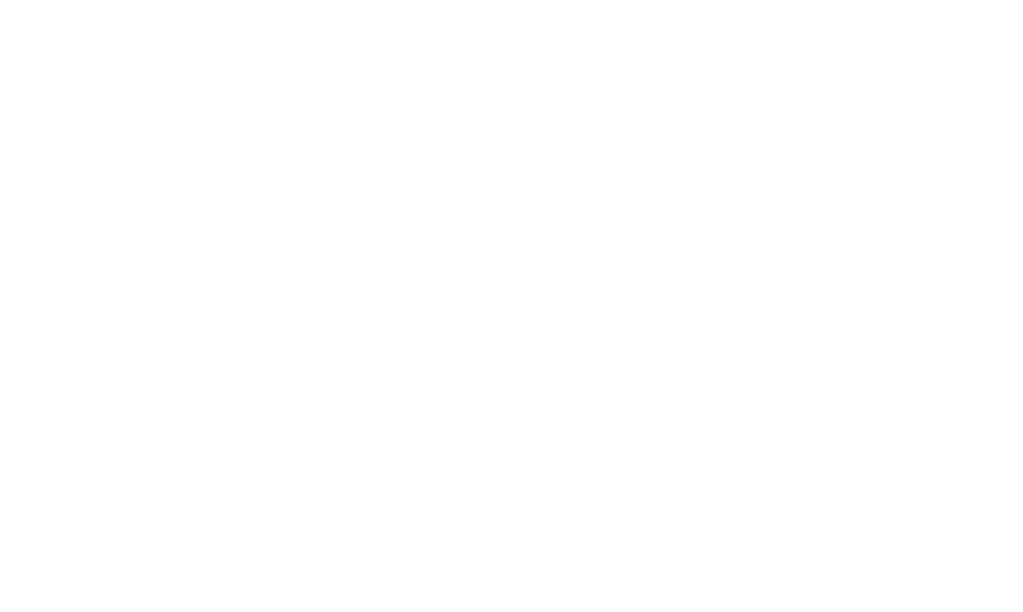
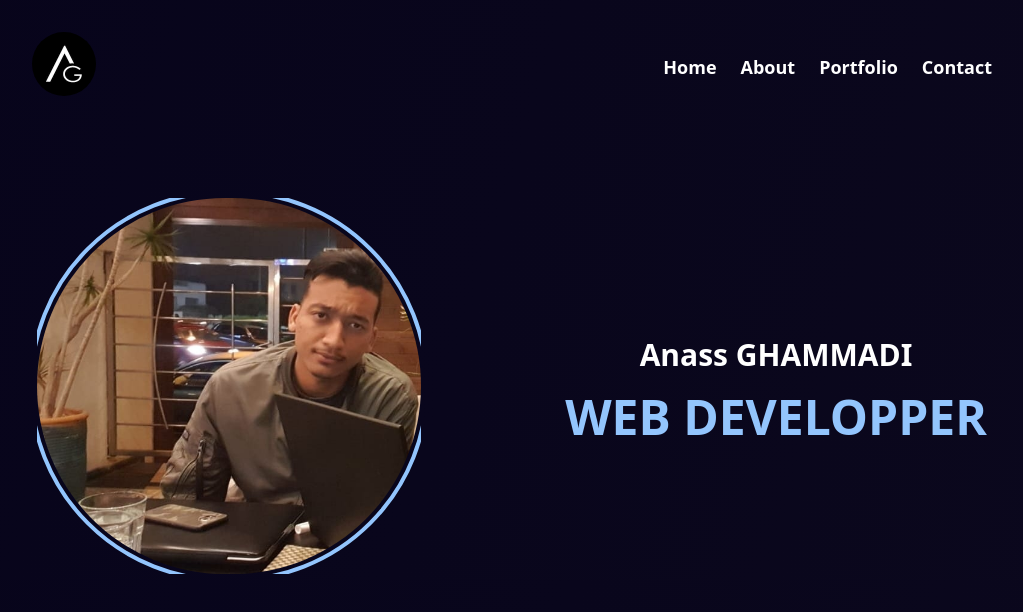
Before and after one commit to anass-ghammadi/cv-ghammadi, a Next.js app: page / in a window 1280 px wide. Shown: the top 612 px of the page, without its empty margins (128-1151 px from the left). Built offline with nearby package versions, Linux system fonts and the light colour scheme.

Commit message:
Update index.tsx

```diff
--- a/pages/index.tsx
+++ b/pages/index.tsx
@@ -1,10 +1,11 @@
 import type { NextPage } from 'next'
-
+import SectHome from '../components/SectHome'
 
 
 const Home: NextPage = () => {
   return (
     <>
+      <SectHome />
     </>
   )
 }
```
